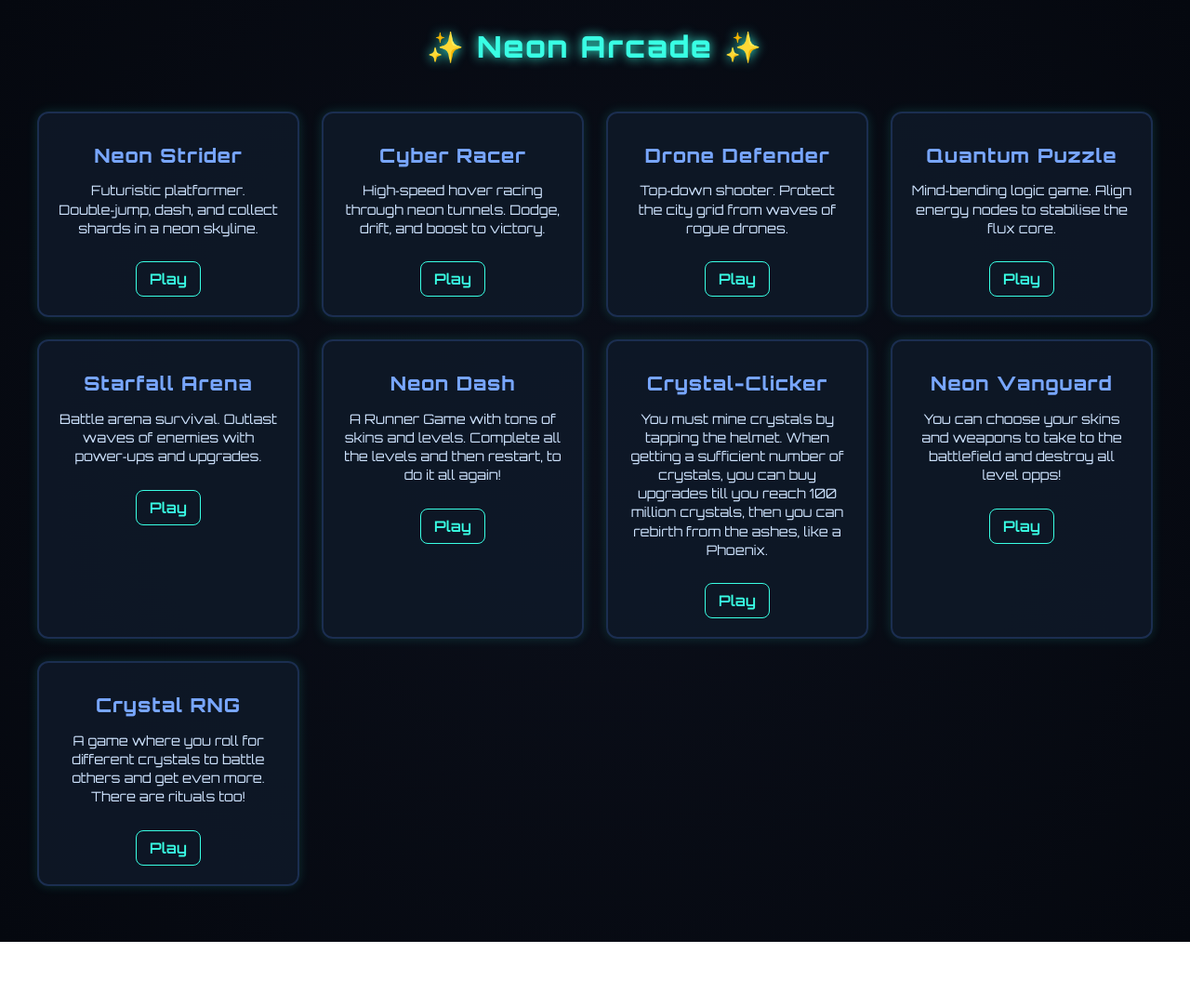
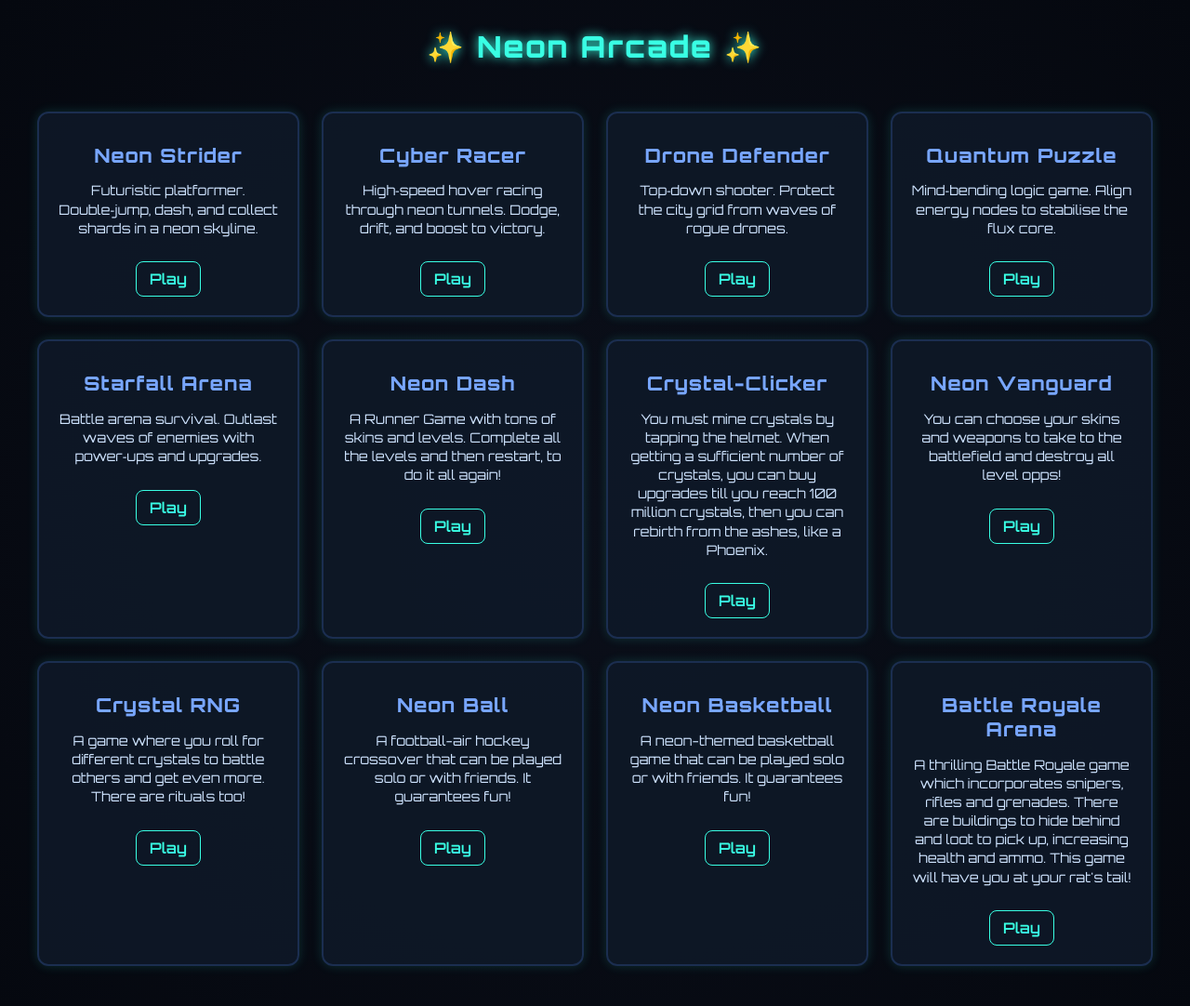
Before and after one commit to tealdragons78/NeonUI, a plain HTML site: page index.html in a window 1280 px wide. Shown: the whole page at 93% size. Before the commit the page ends 1013 px from the top, so only its background shows below. Drawn offline with Linux system fonts and the light colour scheme.

Commit message:
Update index.html

```diff
--- a/index.html
+++ b/index.html
@@ -123,6 +123,21 @@
       <p>A game where you roll for different crystals to battle others and get even more. There are rituals too!</p>
       <a href="https://tealdragons78.github.io/Crystal-RNG/" class="btn">Play</a>
     </div>
+    <div class="card">
+      <h2>Neon Ball</h2>
+      <p>A football-air hockey crossover that can be played solo or with friends. It guarantees fun!</p>
+      <a href="https://tealdragons78.github.io/Neon-Ball/" class="btn">Play</a>
+    </div>
+      <div class="card">
+      <h2>Neon Basketball</h2>
+      <p>A neon-themed basketball game that can be played solo or with friends. It guarantees fun!</p>
+      <a href="https://tealdragons78.github.io/Neon-Basketball/" class="btn">Play</a>
+    </div>
+      <div class="card">
+      <h2>Battle Royale Arena</h2>
+      <p>A thrilling Battle Royale game which incorporates snipers, rifles and grenades. There are buildings to hide behind and loot to pick up, increasing health and ammo. This game will have you at your rat's tail!</p>
+      <a href="https://tealdragons78.github.io/Battle-Royale-Arena/" class="btn">Play</a>
+    </div>
   </div>
 </body>
 </html>
```
